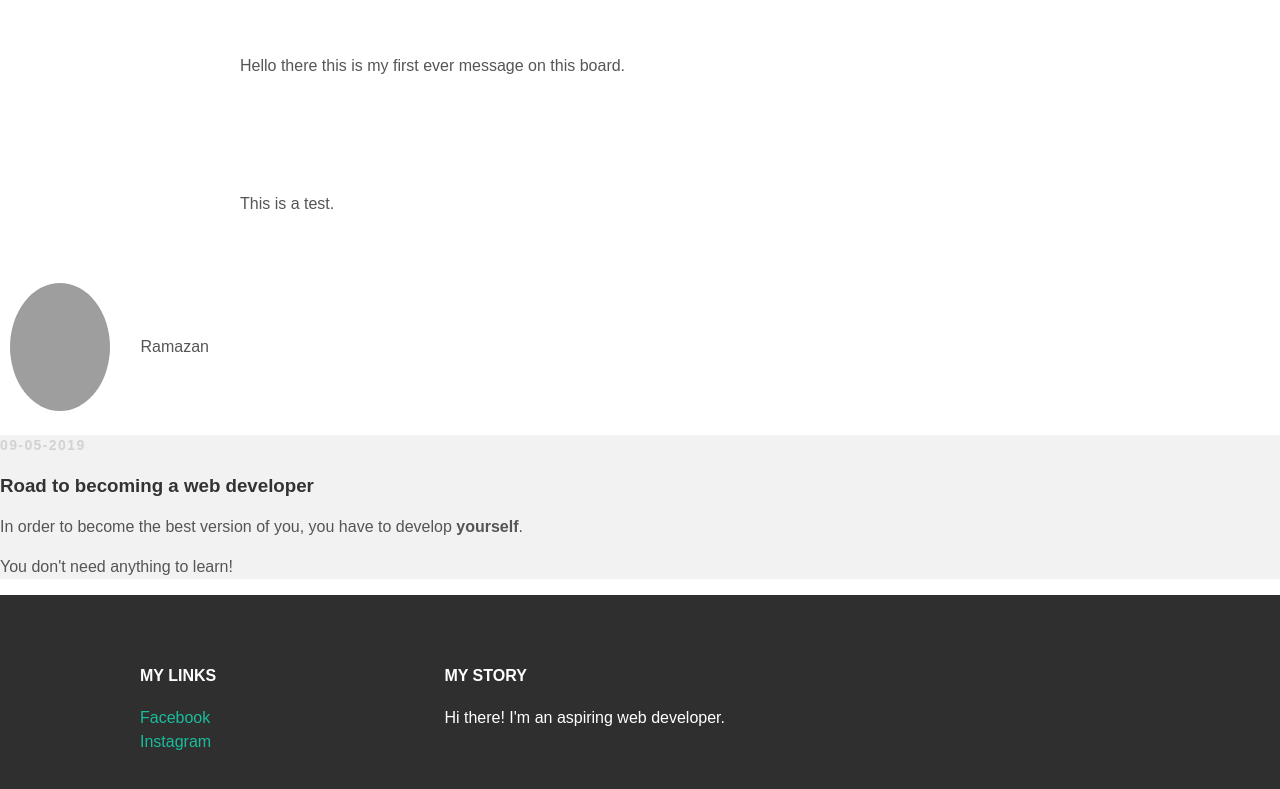
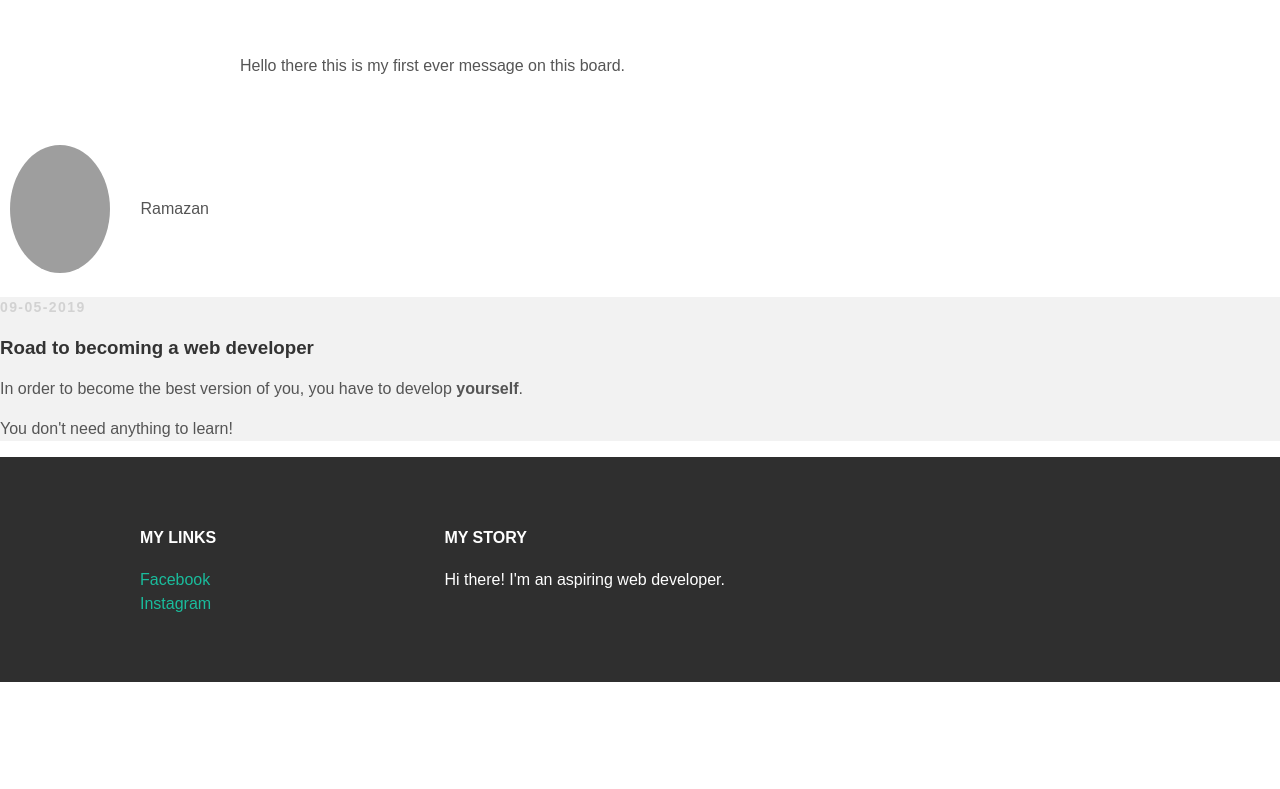
Before and after one commit to rrrambo/rrrambo.github.io, a plain HTML site: page index.html in a window 1280 px wide. Shown: the part 153-942 px from the top of the page. After the commit the page ends 835 px from the top, so only its background shows below. Drawn offline with Linux system fonts and the light colour scheme; grey boxes are pictures that could not be loaded.

Commit message:
Update index.html

```diff
--- a/index.html
+++ b/index.html
@@ -18,9 +18,6 @@
   <div class="post-container">
     <div class="post"> Hello there this is my first ever
       message on this board. </div>
-    <div id="content">
-  <div class="post-container">
-    <div class="post"> This is a test. </div>
     </div>
     </div>
       <div class="post-author">
```
